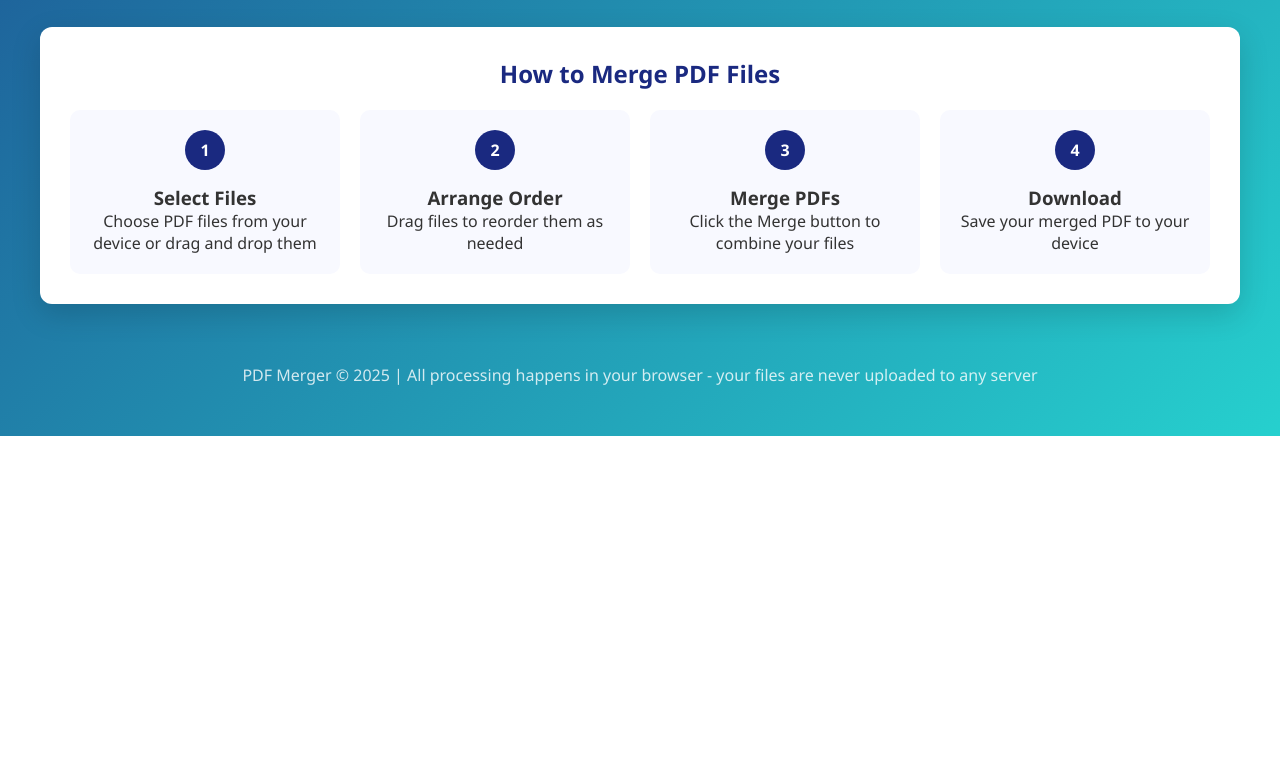
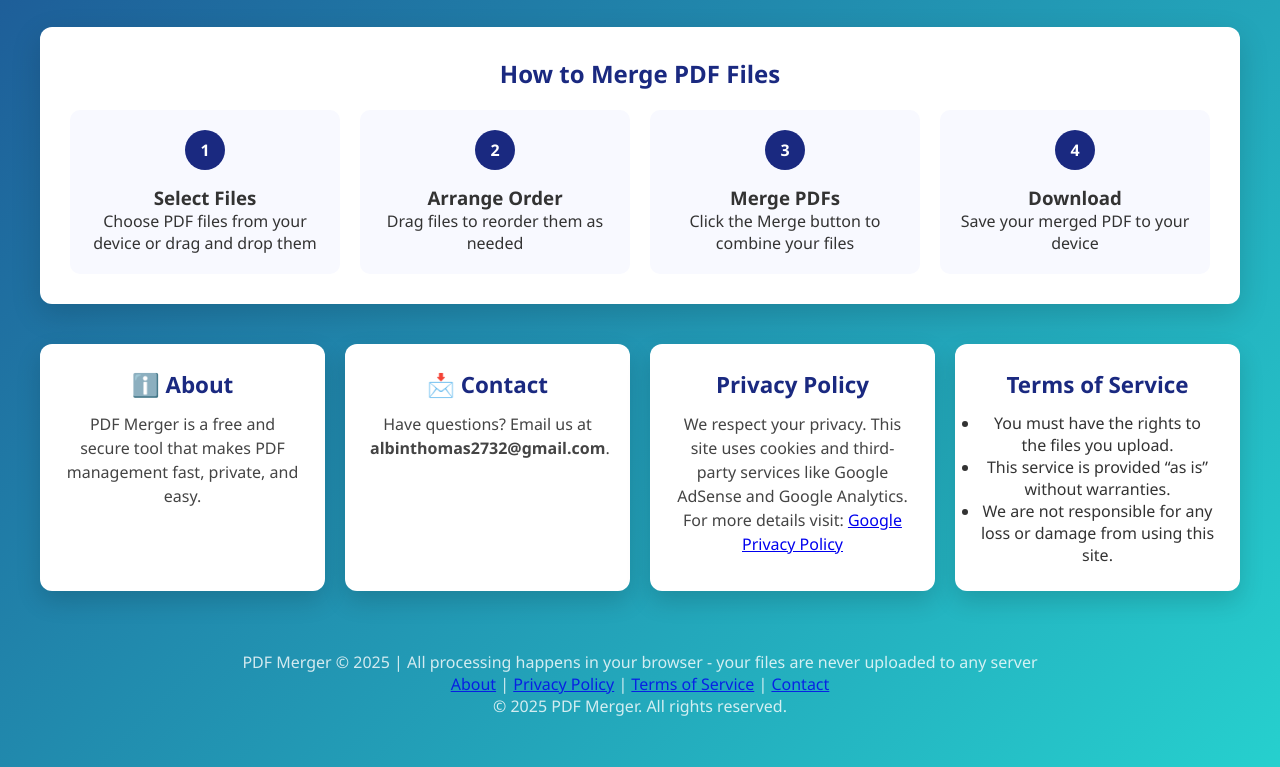
Before and after one commit to ani2732/pdf-merger-tool, a plain HTML site: page index.html in a window 1280 px wide. Shown: the part 961-1728 px from the top of the page. Before the commit the page ends 1397 px from the top, so only its background shows below. Drawn offline with Linux system fonts and the light colour scheme.

Commit message:
Update index.html

```diff
--- a/index.html
+++ b/index.html
@@ -9,6 +9,43 @@
     <script async src="https://pagead2.googlesyndication.com/pagead/js/adsbygoogle.js?client=ca-pub-8662253235630377"
      crossorigin="anonymous"></script>
     <style>
+
+         html {
+  scroll-behavior: smooth; /* Smooth scrolling */
+}
+
+.section-row {
+  display: grid;
+  grid-template-columns: repeat(auto-fit, minmax(220px, 1fr));
+  gap: 20px;
+  margin-top: 40px;
+}
+
+.section-card {
+  background: white;
+  border-radius: 12px;
+  padding: 25px;
+  text-align: center;
+  box-shadow: 0 10px 25px rgba(0,0,0,0.15);
+  transition: transform 0.3s ease, box-shadow 0.3s ease;
+}
+
+.section-card:hover {
+  transform: translateY(-5px);
+  box-shadow: 0 15px 30px rgba(0,0,0,0.2);
+}
+
+.section-card h2 {
+  color: #1a2980;
+  font-size: 1.4rem;
+  margin-bottom: 12px;
+}
+
+.section-card p {
+  font-size: 1rem;
+  color: #444;
+  line-height: 1.5;
+}
         * {
             margin: 0;
             padding: 0;
@@ -488,10 +525,50 @@
                 </div>
             </div>
         </div>
+              <div class="section-row">
 
-        <footer>
+
+            <div class="section-card" id="about">
+              <h2>ℹ️ About</h2>
+              <p>PDF Merger is a free and secure tool that makes PDF management fast, private, and easy.</p>
+            </div>
+
+            <div class="section-card" id="contact">
+              <h2>📩 Contact</h2>
+              <p>Have questions? Email us at <strong>albinthomas2732@gmail.com</strong>.</p>
+            </div>
+
+            <div class="section-card" id="privacy">
+                <h2>Privacy Policy</h2>
+                <p>We respect your privacy. This site uses cookies and third-party services like Google AdSense and Google Analytics.</p>
+                <p>For more details visit:
+                  <a href="https://policies.google.com/technologies/partner-sites" target="_blank">Google Privacy Policy</a>
+                </p>
+            </div>
+
+            <div class="section-card" id="terms">
+                <h2>Terms of Service</h2>
+                <ul>
+                  <li>You must have the rights to the files you upload.</li>
+                  <li>This service is provided “as is” without warranties.</li>
+                  <li>We are not responsible for any loss or damage from using this site.</li>
+                </ul>
+            </div>
+
+          </div>
+
+</div>
+
+    <footer>
             <p>PDF Merger &copy; 2025 | All processing happens in your browser - your files are never uploaded to any server</p>
-        </footer>
+        <p>
+          <a href="#">About</a> |
+          <a href="#">Privacy Policy</a> |
+          <a href="#">Terms of Service</a> |
+          <a href="#">Contact</a>
+        </p>
+        <p>&copy; 2025 PDF Merger. All rights reserved.</p>
+      </footer>
     </div>
 
     <script>
```
